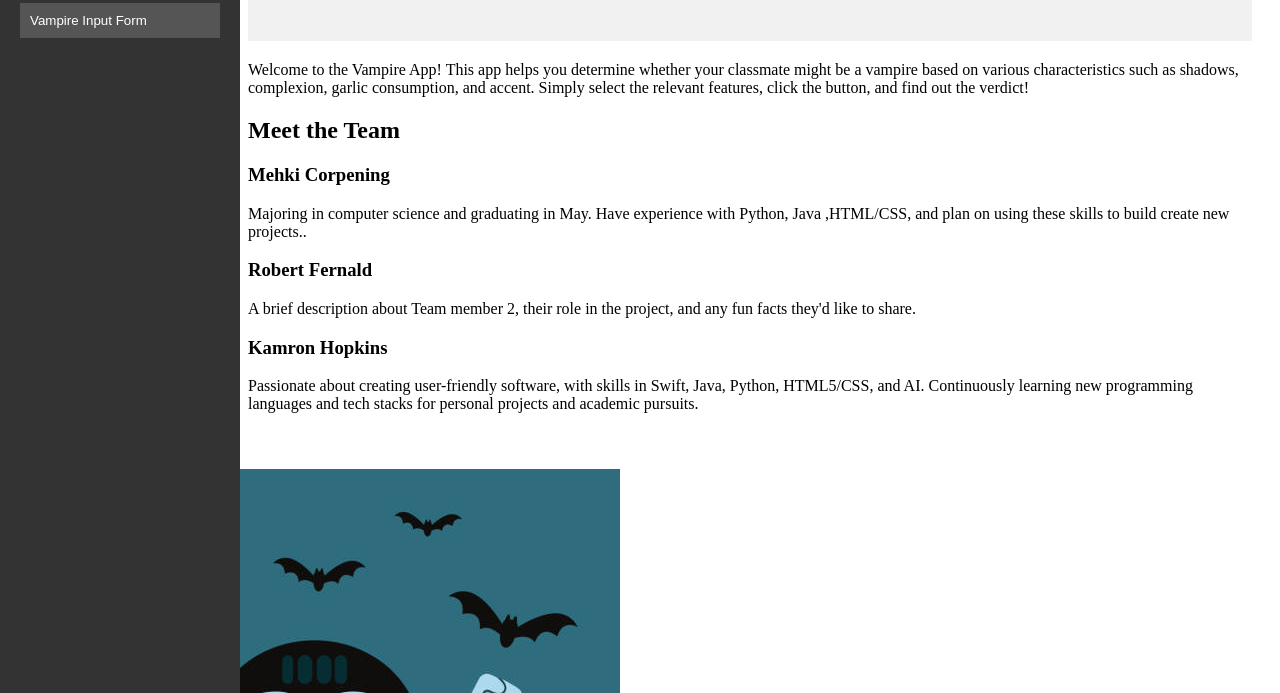
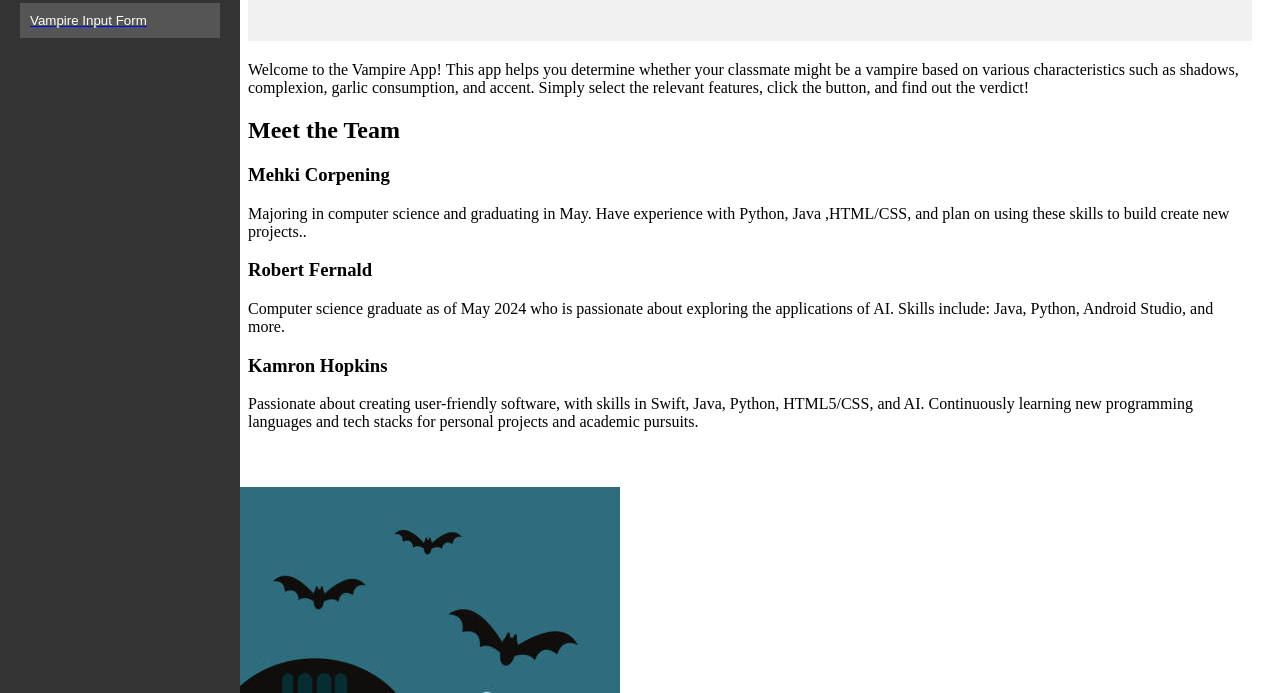
Before and after one commit to Vamp-ECU/AreYouVamp, a plain HTML site: page intro.html in a window 1280 px wide. Shown: the part 107-800 px from the top of the page. Drawn offline with Linux system fonts and the light colour scheme.

Commit message:
updated intro for robert

```diff
--- a/intro.html
+++ b/intro.html
@@ -13,8 +13,9 @@
     </a>
     <a href="intro.html">
         <button class="sidebar-button" data-page="team-introductions">Team Introductions</button>
-    </a>
-    <button class="sidebar-button" data-page="vampire-input-form">Vampire Input Form</button>
+        <a href="vampire-input-form.html">
+          <button class="sidebar-button" data-page="vampire-input-form">Vampire Input Form</button>
+      </a>
 </div>
 
   <div id="content">
@@ -34,7 +35,7 @@
       </div>
       <div class="team-member">
         <h3>Robert Fernald</h3>
-        <p>A brief description about Team member 2, their role in the project, and any fun facts they'd like to share.</p>
+        <p>Computer science graduate as of May 2024 who is passionate about exploring the applications of AI. Skills include: Java, Python, Android Studio, and more.</p>
       </div>
       <div class="team-member">
         <h3>Kamron Hopkins</h3>
```
